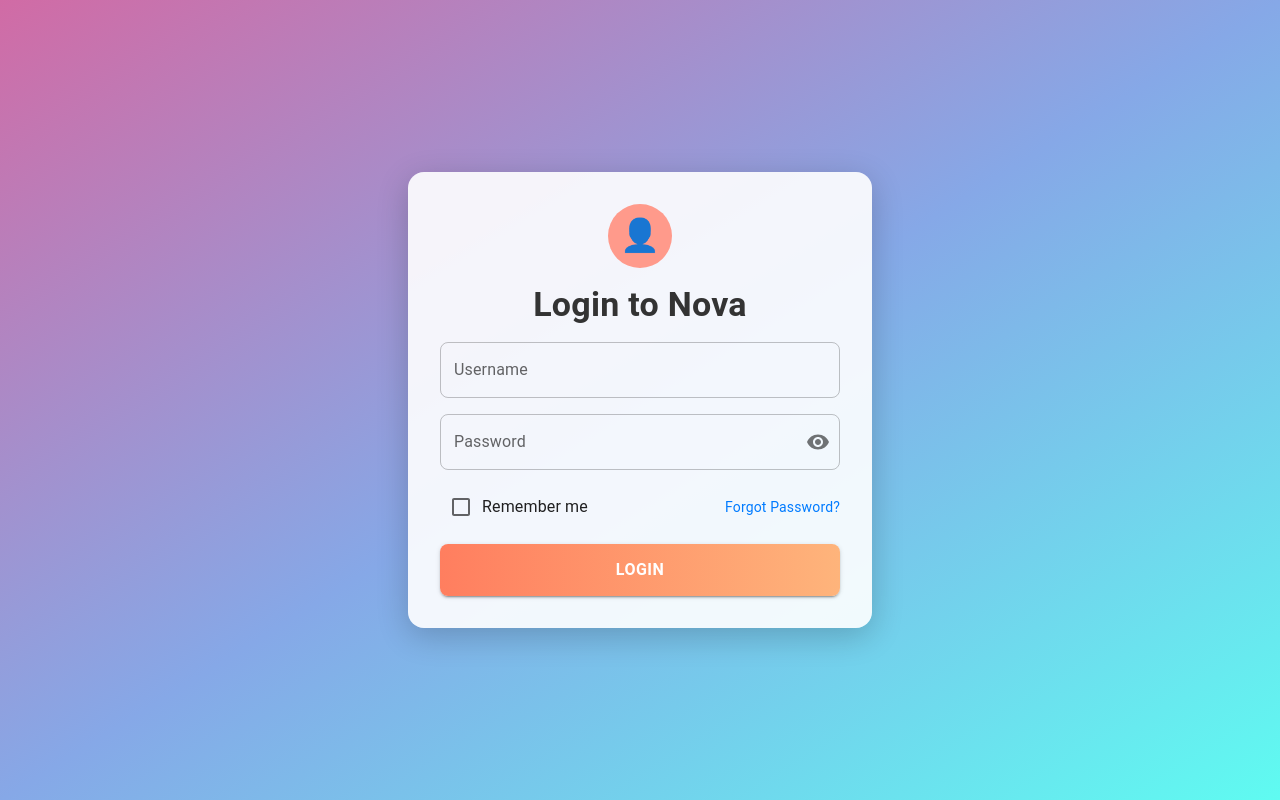
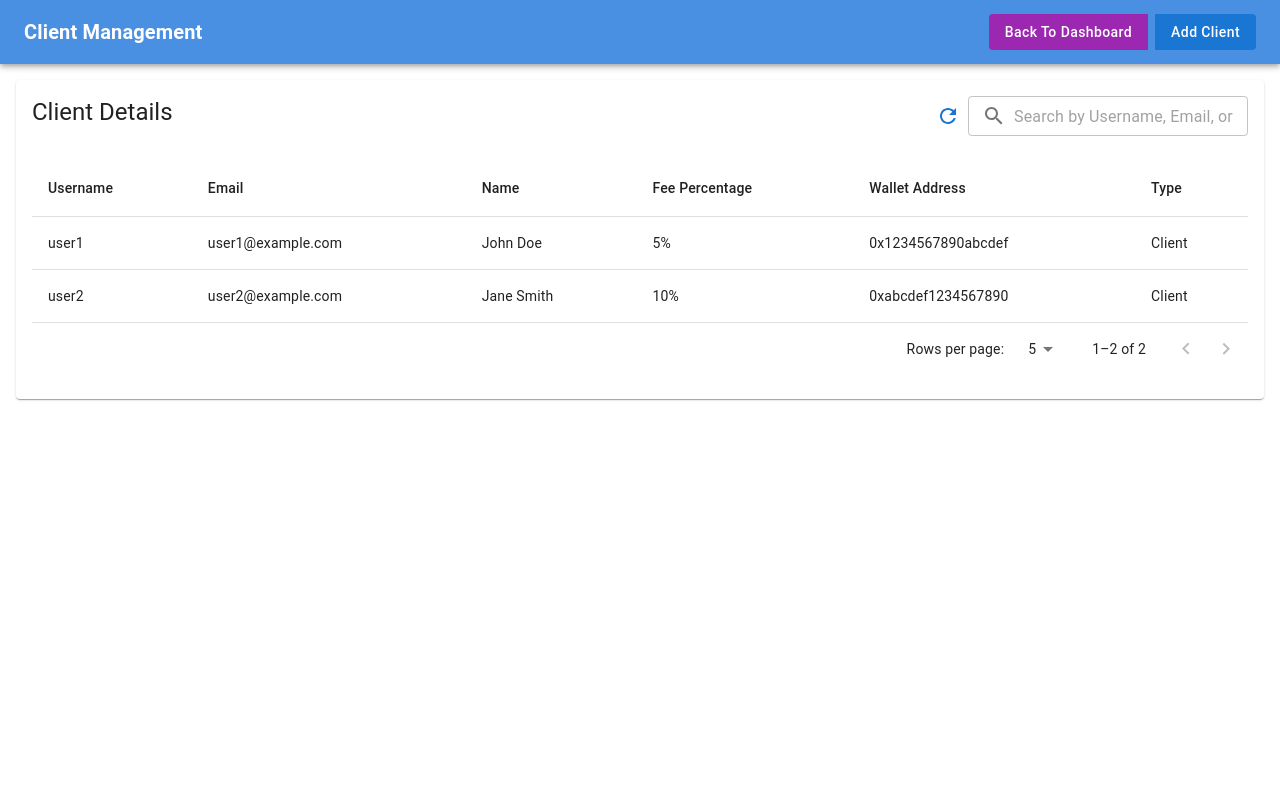
Before and after one commit to Shammi21/transaction_aap, a React (Create React App) app in the folder frontend/: page /client-details in a window 1280 px wide. Before the commit this address led to /. Built offline with nearby package versions, Linux system fonts and the light colour scheme.

Commit message:
without api

```diff
--- a/frontend/src/App.js
+++ b/frontend/src/App.js
@@ -11,6 +11,7 @@ import ForgotPasswordPage from './components/ForgotPasswordPage';
 import AdminDashboard from './components/AdminDashboard';
 import AdminClientPage from './components/AddClientPage';
 import AdminRequestPage from './components/AdminRequestPage';
+import ClientDetailsPage from './components/ClientDetailsPage';
 const App = () => {
   return (
     <Router>
@@ -29,6 +30,7 @@ const App = () => {
         <Route path="/upload-receipts" element={<UploadReceiptsPage />} />
         <Route path="/transactions" element={<TransactionsPage />} />
         <Route path="/admin-request" element={<AdminRequestPage />} />
+        <Route path="/client-details" element={<ClientDetailsPage />} />
 
 
         {/* Fallback Route */}
--- a/frontend/src/components/AddClientPage.js
+++ b/frontend/src/components/AddClientPage.js
@@ -1,250 +1,273 @@
 import React, { useState } from "react";
 import {
-  AppBar,
-  Toolbar,
-  Typography,
   Button,
   Box,
-  Container,
+  Grid,
+  Dialog,
+  Card,
+  CardContent,
+  CardHeader,
+  Divider,
   TextField,
   MenuItem,
-  Grid,
-  Dialog,
-  DialogTitle,
+  Snackbar,
+  Alert,
+  InputAdornment,
+  IconButton,
+  Tooltip,
 } from "@mui/material";
+import KeyboardArrowUpIcon from "@mui/icons-material/KeyboardArrowUp";
+import KeyboardArrowDownIcon from "@mui/icons-material/KeyboardArrowDown";
 import { useNavigate } from "react-router-dom";
-import axios from "axios";
 
-const AdminClientPage = ({open, onClose}) => {
+const AdminClientPage = ({ open, onClose }) => {
   const navigate = useNavigate();
   const [formData, setFormData] = useState({
     username: "",
     email: "",
     password: "",
     name: "",
-    fee_percentage: "",
+    fee_percentage: 0,
     wallet_address: "",
-    type: "",
+    type: "Client", // Preselect the type as Client
+  });
+
+  const [errors, setErrors] = useState({});
+  const [snackbar, setSnackbar] = useState({
+    open: false,
+    message: "",
+    severity: "success", // Can be "success", "error", "info", or "warning"
   });
 
   const handleClose = () => {
-    onClose()
-  }
-
-  const [token, setToken] = useState("");
-
-  // Function to fetch token dynamically (mock implementation)
-  const fetchToken = async () => {
-    const loginUrl = "https://nova.terrapayz.com/api/auth/login";
-
-    try {
-      console.log("Attempting to fetch token...");
-
-      const response = await axios.post(loginUrl, {
-        username: "admin",
-        password: "admin",
+    setFormData({
+      username: "",
+      email: "",
+      password: "",
+      name: "",
+      fee_percentage: 0,
+      wallet_address: "",
+      type: "Client", // Reset to preselected type
     });
-
-      console.log("Token response:", response.data);
-
-      if (response.data && response.data.access_token) {
-        const fetchedToken = response.data.access_token;
-        setToken(fetchedToken);
-
-        // Optionally, store the token in localStorage
-        localStorage.setItem("authToken", fetchedToken);
-
-        return fetchedToken;
-      } else {
-        console.error("Access token not found in response:", response.data);
-        return null;
-      }
-    } catch (error) {
-      console.error("Error fetching token:", error.response?.data || error.message);
-      return null;
-    }
+    setErrors({});
+    onClose();
   };
 
+  const handleSnackbarClose = () => {
+    setSnackbar((prev) => ({ ...prev, open: false }));
+  };
 
-
-  // Handle input changes
   const handleChange = (e) => {
     const { name, value } = e.target;
     setFormData((prevData) => ({
       ...prevData,
       [name]: value,
     }));
+
+    setErrors((prevErrors) => ({
+      ...prevErrors,
+      [name]: "",
+    }));
   };
 
-  // Handle form submission
-  const handleSubmit = async () => {
-    const apiUrl = "https://nova.terrapayz.com/api/admin/users/";
+  const handleFeePercentageChange = (operation) => {
+    setFormData((prevData) => ({
+      ...prevData,
+      fee_percentage:
+        operation === "increase" ? prevData.fee_percentage + 1 : Math.max(0, prevData.fee_percentage - 1),
+    }));
+  };
 
-    // Ensure token is available before making the API call
-    let currentToken = token || (await fetchToken());
+  const handleSubmit = (e) => {
+    e.preventDefault();
 
-    if (!currentToken) {
-      console.error("Token not available. Cannot proceed.");
+    const newErrors = {};
+    Object.keys(formData).forEach((key) => {
+      if (key !== "wallet_address" && !formData[key]) {
+        newErrors[key] = `${key.replace("_", " ")} is required`;
+      }
+    });
+
+    if (Object.keys(newErrors).length > 0) {
+      setErrors(newErrors);
       return;
     }
 
-    try {
-      const response = await axios.post(apiUrl, formData, {
-        headers: {
-          "Content-Type": "application/json",
-          Authorization: `Bearer ${currentToken}`,
-        },
+    console.log("Form submitted successfully with data:", formData);
+
+    setSnackbar({
+      open: true,
+      message: "Client created successfully!",
+      severity: "success",
     });
 
-      console.log("Client created successfully:", response.data);
-
-      // Navigate to a success or admin dashboard page if needed
-      navigate("/admin-dashboard");
-    } catch (error) {
-      console.error("Error creating client:", error.response?.data || error.message);
-    }
+    setFormData({
+      username: "",
+      email: "",
+      password: "",
+      name: "",
+      fee_percentage: 0,
+      wallet_address: "",
+      type: "Client", // Reset to preselected type
+    });
+    setErrors({});
   };
 
-
   return (
-    <Dialog onClose={handleClose} open={open}>
-      <DialogTitle>Add client</DialogTitle>
-    <Box sx={{ flexGrow: 1, minHeight: "100vh", backgroundColor: "#f7f9fc" }}>
-
-      {/* Main Content */}
-      <Container maxWidth="sm" sx={{ mt: 4 }}>
-        <Typography variant="h4" align="center" gutterBottom>
-          Submit a Request
-        </Typography>
-
-        {/* Form */}
+    <Dialog
+      onClose={handleClose}
+      open={open}
+      fullWidth
+      maxWidth="sm"
+      sx={{
+        ".MuiPaper-root": {
+          borderRadius: "16px",
+          overflow: "hidden",
+          boxShadow: "0 8px 24px rgba(0, 0, 0, 0.15)",
+        },
+      }}
+    >
+      <Card>
+        <CardHeader
+          title="Add Client"
+          sx={{
+            backgroundColor: "#1976d2",
+            color: "#fff",
+            textAlign: "center",
+            padding: "16px",
+            fontSize: "1.5rem",
+          }}
+        />
+        <Divider />
+        <CardContent sx={{ padding: "24px" }}>
           <Box
             component="form"
-          sx={{ mt: 4 }}
+            sx={{ mt: 2 }}
             noValidate
             autoComplete="off"
-          onSubmit={(e) => {
-            e.preventDefault();
-            handleSubmit();
-          }}
+            onSubmit={handleSubmit}
           >
             <Grid container spacing={3}>
-            {/* Username Input */}
-            <Grid item xs={12}>
+              {Object.keys(formData).map((key) => (
+                <Grid item xs={12} sm={key === "fee_percentage" || key === "type" ? 6 : 12} key={key}>
+                  {key === "type" ? (
                     <TextField
-                label="Username"
-                name="username"
+                      select
+                      label="Type"
+                      name="type"
                       variant="outlined"
                       fullWidth
-                value={formData.username}
+                      value={formData[key]}
                       onChange={handleChange}
                       required
-              />
-            </Grid>
-
-            {/* Email Input */}
-            <Grid item xs={12}>
-              <TextField
-                type="email"
-                label="Email"
-                name="email"
-                variant="outlined"
-                fullWidth
-                value={formData.email}
-                onChange={handleChange}
-                required
-              />
-            </Grid>
-
-            {/* Password Input */}
-            <Grid item xs={12}>
-              <TextField
-                type="password"
-                label="Password"
-                name="password"
-                variant="outlined"
-                fullWidth
-                value={formData.password}
-                onChange={handleChange}
-                required
-              />
-            </Grid>
-
-            {/* Name Input */}
-            <Grid item xs={12}>
-              <TextField
-                label="Name"
-                name="name"
-                variant="outlined"
-                fullWidth
-                value={formData.name}
-                onChange={handleChange}
-                required
-              />
-            </Grid>
-
-            {/* Fee Percentage Input */}
-            <Grid item xs={12}>
+                      error={!!errors[key]}
+                      helperText={errors[key]}
+                    >
+                      <MenuItem value="Admin">Admin</MenuItem>
+                      <MenuItem value="Client">Client</MenuItem>
+                    </TextField>
+                  ) : key === "fee_percentage" ? (
                     <TextField
                       label="Fee Percentage"
                       name="fee_percentage"
                       variant="outlined"
                       fullWidth
                       type="number"
-                value={formData.fee_percentage}
+                      value={formData[key]}
                       onChange={handleChange}
                       required
+                      error={!!errors[key]}
+                      helperText={errors[key]}
+                      InputProps={{
+                        endAdornment: (
+                          <InputAdornment position="end">
+                            <Tooltip title="Increase">
+                              <IconButton
+                                onClick={() => handleFeePercentageChange("increase")}
+                                color="primary"
+                              >
+                                <KeyboardArrowUpIcon />
+                              </IconButton>
+                            </Tooltip>
+                            <Tooltip title="Decrease">
+                              <IconButton
+                                onClick={() => handleFeePercentageChange("decrease")}
+                                color="primary"
+                              >
+                                <KeyboardArrowDownIcon />
+                              </IconButton>
+                            </Tooltip>
+                          </InputAdornment>
+                        ),
+                      }}
                     />
-            </Grid>
-
-            {/* Wallet Address Input */}
-            <Grid item xs={12}>
+                  ) : (
                     <TextField
-                label="Wallet Address"
-                name="wallet_address"
+                      label={key
+                        .replace("_", " ")
+                        .replace(/\b\w/g, (l) => l.toUpperCase())}
+                      name={key}
                       variant="outlined"
                       fullWidth
-                value={formData.wallet_address}
+                      value={formData[key]}
                       onChange={handleChange}
+                      placeholder={`Enter ${key.replace("_", " ")}`}
+                      required={key !== "wallet_address"} // wallet_address is not required
+                      error={!!errors[key]}
+                      helperText={errors[key]}
                     />
+                  )}
                 </Grid>
-
-            {/* Type Dropdown */}
-            <Grid item xs={12}>
-              <TextField
-                select
-                label="Type"
-                name="type"
-                variant="outlined"
-                fullWidth
-                value={formData.type}
-                onChange={handleChange}
-                required
+              ))}
+            </Grid>
+            <Box
+              sx={{
+                display: "flex",
+                justifyContent: "space-between",
+                alignItems: "center",
+                mt: 3,
+              }}
             >
-                <MenuItem value="Admin">Admin</MenuItem>
-                <MenuItem value="Client">Client</MenuItem>
-              </TextField>
-            </Grid>
-
-            {/* Submit Button */}
-            <Grid item xs={12}>
+              <Button
+                variant="contained"
+                color="error"
+                onClick={handleClose}
+                sx={{ fontWeight: "bold" }}
+              >
+                Close
+              </Button>
               <Button
                 variant="contained"
                 size="large"
-                fullWidth
                 type="submit"
                 sx={{
                   backgroundColor: "#50e3c2",
+                  color: "#fff",
+                  fontWeight: "bold",
+                  padding: "8px 24px",
                   "&:hover": { backgroundColor: "#3cb591" },
                 }}
               >
-                Submit Request
+                Create Client
               </Button>
-            </Grid>
-          </Grid>
             </Box>
-      </Container>
           </Box>
+        </CardContent>
+      </Card>
+      <Snackbar
+        open={snackbar.open}
+        autoHideDuration={3000}
+        onClose={handleSnackbarClose}
+        anchorOrigin={{ vertical: "top", horizontal: "center" }}
+      >
+        <Alert
+          onClose={handleSnackbarClose}
+          severity={snackbar.severity}
+          sx={{ width: "100%" }}
+        >
+          {snackbar.message}
+        </Alert>
+      </Snackbar>
     </Dialog>
   );
 };
--- a/frontend/src/components/AdminDashboard.js
+++ b/frontend/src/components/AdminDashboard.js
@@ -1,19 +1,24 @@
 import React, { useState } from 'react';
-import { AppBar, Toolbar, Typography, Button, Box, Paper, Container, Grid, Card, CardContent,ButtonGroup } from '@mui/material';
+import {
+  AppBar,
+  Toolbar,
+  Typography,
+  Button,
+  Box,
+  Paper,
+  Container,
+  Grid,
+  Card,
+  CardContent,
+  ButtonGroup,
+} from '@mui/material';
 import { useNavigate } from 'react-router-dom';
 import { LineChart, Line, CartesianGrid, XAxis, YAxis, Tooltip, ResponsiveContainer } from 'recharts';
 import { ListAlt, AddCircle, ReceiptLong, Logout } from '@mui/icons-material';
 import AdminClientPage from './AddClientPage';
 
-
 const AdminDashboard = () => {
-  const [open, setOpen] = useState(false)
-const handleOpen = () => {
-  setOpen(true)
-}
-  const handleClose = () => {
-    setOpen(false)
-  }
+  const [isAddClientOpen, setAddClientOpen] = useState(false);
   const navigate = useNavigate();
 
   const handleLogout = () => {
@@ -30,18 +35,19 @@ const handleOpen = () => {
 
   return (
     <Box sx={{ flexGrow: 1, minHeight: '100vh', backgroundColor: '#f7f9fc' }}>
+      {/* Modals */}
+      {isAddClientOpen && (
+        <AdminClientPage open={isAddClientOpen} onClose={() => setAddClientOpen(false)} />
+      )}
+
       {/* Navbar */}
-      <AdminClientPage
-      open={open}
-      onClose={handleClose}
-      />
       <AppBar position="static" sx={{ backgroundColor: '#4a90e2' }}>
         <Toolbar>
           <Typography variant="h6" component="div" sx={{ flexGrow: 1, fontWeight: 'bold' }}>
             Nova Transfer
           </Typography>
           <ButtonGroup variant="text" aria-label="nav buttons" sx={{ gap: 1 }}>
-          <Button
+            <Button
               startIcon={<ListAlt />}
               sx={{
                 color: 'white',
@@ -49,12 +55,24 @@ const handleOpen = () => {
                 textTransform: 'capitalize',
                 fontWeight: 'medium',
               }}
-              onClick={handleOpen}
+              onClick={() => navigate('/client-details')}
+            >
+              Clients
+            </Button>
+            {/* <Button
+              startIcon={<AddCircle />}
+              sx={{
+                color: 'white',
+                '&:hover': { backgroundColor: '#3a7bd5' },
+                textTransform: 'capitalize',
+                fontWeight: 'medium',
+              }}
+              onClick={() => setAddClientOpen(true)}
             >
               Add Client
-            </Button>
+            </Button> */}
             <Button
-              startIcon={<ListAlt />}
+              startIcon={<ReceiptLong />}
               sx={{
                 color: 'white',
                 '&:hover': { backgroundColor: '#3a7bd5' },
--- /dev/null
+++ b/frontend/src/components/ClientDetailsPage.js
@@ -0,0 +1,217 @@
+import React, { useState } from "react";
+import {
+  Box,
+  Card,
+  CardContent,
+  Divider,
+  Table,
+  TableBody,
+  TableCell,
+  TableContainer,
+  TableHead,
+  TableRow,
+  TablePagination,
+  Snackbar,
+  Alert,
+  Button,
+  TextField,
+  AppBar,
+  Toolbar,
+  Typography,
+  ButtonGroup,
+  InputAdornment,
+  IconButton,
+  Tooltip,
+} from "@mui/material";
+import { Search, Refresh } from "@mui/icons-material";
+import { useNavigate } from "react-router-dom";
+import AdminClientPage from "./AddClientPage";
+
+const ClientDetailsPage = () => {
+  const navigate = useNavigate();
+  const [page, setPage] = useState(0);
+  const [rowsPerPage, setRowsPerPage] = useState(5);
+  const [snackbar, setSnackbar] = useState({
+    open: false,
+    message: "",
+    severity: "info",
+  });
+  const [searchQuery, setSearchQuery] = useState("");
+  const [isAddClientOpen, setAddClientOpen] = useState(false);
+
+  const handleSnackbarClose = () => {
+    setSnackbar((prev) => ({ ...prev, open: false }));
+  };
+
+  const handleChangePage = (event, newPage) => {
+    setPage(newPage);
+  };
+
+  const handleChangeRowsPerPage = (event) => {
+    setRowsPerPage(parseInt(event.target.value, 10));
+    setPage(0);
+  };
+
+  const clientData = [
+    {
+      username: "user1",
+      email: "user1@example.com",
+      name: "John Doe",
+      fee_percentage: 5,
+      wallet_address: "0x1234567890abcdef",
+      type: "Client",
+    },
+    {
+      username: "user2",
+      email: "user2@example.com",
+      name: "Jane Smith",
+      fee_percentage: 10,
+      wallet_address: "0xabcdef1234567890",
+      type: "Client",
+    },
+    // Add more clients as needed
+  ];
+
+  const filteredClients = clientData.filter(
+    (client) =>
+      client.username.toLowerCase().includes(searchQuery.toLowerCase()) ||
+      client.email.toLowerCase().includes(searchQuery.toLowerCase()) ||
+      client.name.toLowerCase().includes(searchQuery.toLowerCase())
+  );
+
+  return (
+    <Box>
+      {isAddClientOpen && (
+        <AdminClientPage open={isAddClientOpen} onClose={() => setAddClientOpen(false)} />
+      )}
+
+      <AppBar position="static" sx={{ backgroundColor: "#4a90e2" }}>
+        <Toolbar>
+          <Typography
+            variant="h6"
+            component="div"
+            sx={{ flexGrow: 1, fontWeight: "bold" }}
+          >
+            Client Management
+          </Typography>
+          <ButtonGroup>
+            <Button
+              variant="contained"
+              color="secondary"
+              sx={{ textTransform: "capitalize", mr: 1 }}
+              onClick={() => navigate("/admin-dashboard")}
+            >
+              Back to Dashboard
+            </Button>
+            <Button
+              variant="contained"
+              color="primary"
+              sx={{ textTransform: "capitalize" }}
+              onClick={() => setAddClientOpen(true)}
+            >
+              Add Client
+            </Button>
+          </ButtonGroup>
+        </Toolbar>
+      </AppBar>
+
+      <Card sx={{ mt: 2, mx: 2 }}>
+        <CardContent>
+          <Box sx={{ display: "flex", justifyContent: "space-between", mb: 3 }}>
+            <Typography variant="h5" gutterBottom>
+              Client Details
+            </Typography>
+            <Box sx={{ display: "flex", alignItems: "center" }}>
+              <Tooltip title="Refresh">
+                <IconButton
+                  color="primary"
+                  onClick={() =>
+                    setSnackbar({
+                      open: true,
+                      message: "Client details refreshed!",
+                      severity: "info",
+                    })
+                  }
+                >
+                  <Refresh />
+                </IconButton>
+              </Tooltip>
+              <TextField
+                placeholder="Search by Username, Email, or Name"
+                variant="outlined"
+                size="small"
+                value={searchQuery}
+                onChange={(e) => setSearchQuery(e.target.value)}
+                InputProps={{
+                  startAdornment: (
+                    <InputAdornment position="start">
+                      <Search />
+                    </InputAdornment>
+                  ),
+                }}
+              />
+            </Box>
+          </Box>
+
+          <TableContainer>
+            <Table>
+              <TableHead>
+                <TableRow>
+                  <TableCell>Username</TableCell>
+                  <TableCell>Email</TableCell>
+                  <TableCell>Name</TableCell>
+                  <TableCell>Fee Percentage</TableCell>
+                  <TableCell>Wallet Address</TableCell>
+                  <TableCell>Type</TableCell>
+                </TableRow>
+              </TableHead>
+              <TableBody>
+                {filteredClients
+                  .slice(page * rowsPerPage, page * rowsPerPage + rowsPerPage)
+                  .map((client, index) => (
+                    <TableRow
+                      key={index}
+                      sx={{ "&:hover": { backgroundColor: "#f5f5f5" } }}
+                    >
+                      <TableCell>{client.username}</TableCell>
+                      <TableCell>{client.email}</TableCell>
+                      <TableCell>{client.name}</TableCell>
+                      <TableCell>{client.fee_percentage}%</TableCell>
+                      <TableCell>{client.wallet_address}</TableCell>
+                      <TableCell>{client.type}</TableCell>
+                    </TableRow>
+                  ))}
+              </TableBody>
+            </Table>
+          </TableContainer>
+          <TablePagination
+            rowsPerPageOptions={[5, 10, 25]}
+            component="div"
+            count={filteredClients.length}
+            rowsPerPage={rowsPerPage}
+            page={page}
+            onPageChange={handleChangePage}
+            onRowsPerPageChange={handleChangeRowsPerPage}
+          />
+        </CardContent>
+      </Card>
+
+      <Snackbar
+        open={snackbar.open}
+        autoHideDuration={3000}
+        onClose={handleSnackbarClose}
+        anchorOrigin={{ vertical: "top", horizontal: "center" }}
+      >
+        <Alert
+          onClose={handleSnackbarClose}
+          severity={snackbar.severity}
+          sx={{ width: "100%" }}
+        >
+          {snackbar.message}
+        </Alert>
+      </Snackbar>
+    </Box>
+  );
+};
+
+export default ClientDetailsPage;
--- a/frontend/src/components/LoginPage.js
+++ b/frontend/src/components/LoginPage.js
@@ -47,29 +47,45 @@ const LoginPage = () => {
     }
 
     setLoading(true);
-    try {
-      const response = await axios.post('https://nova.terrapayz.com/api/auth/login', {
-        username,
-        password
-      });
-      if (response?.data) {
-        if(response?.data.data.type === 'UserType.ADMIN'){
-          navigate("/admin-dashboard");
-        }else{
-          navigate("/dashboard");
-        }
+    // try {
+    //   const response = await axios.post('https://nova.terrapayz.com/api/auth/login', {
+    //     username,
+    //     password
+    //   });
+    //   if (response?.data) {
+    //     if(response?.data.data.type === 'UserType.ADMIN'){
+    //       navigate("/admin-dashboard");
+    //     }else{
+    //       navigate("/dashboard");
+    //     }
+    //   } else {
+    //     setSnakBar({ text: 'Invalid username or password', status: 'error' });
+    //   }
+    //   setSnakBar({ text: 'Login successfully', status: 'success' });
+    //   setLoading(false);
+    //   return response.data;
+    // } catch (error) {
+    //   handleClick();
+    //   console.error("Login failed:", error.response?.data || error.message);
+    //   setLoading(false);
+    //   setSnakBar({ text: 'Login failed', status: 'error' });
+    // }
+
+    setTimeout(() => {
+      setLoading(false);
+
+      if (username === "admin" && password === "123") {
+        setSnakBar({ text: 'Login successfully', status: 'success' });
+        navigate("/admin-dashboard");
+      } else if (username === "user" && password === "123") {
+        setSnakBar({ text: 'Login successfully', status: 'success' });
+        navigate("/dashboard");
       } else {
         setSnakBar({ text: 'Invalid username or password', status: 'error' });
       }
-      setSnakBar({ text: 'Login successfully', status: 'success' });
-      setLoading(false);
-      return response.data;
-    } catch (error) {
-      handleClick();
-      console.error("Login failed:", error.response?.data || error.message);
-      setLoading(false);
-      setSnakBar({ text: 'Login failed', status: 'error' });
-    }
+
+      handleClick(); // Show Snackbar
+    }, 1000); // Simulate delay
   };
 
   useEffect(() => {
```
Lines whose indentation alone changed are shown as unchanged.
